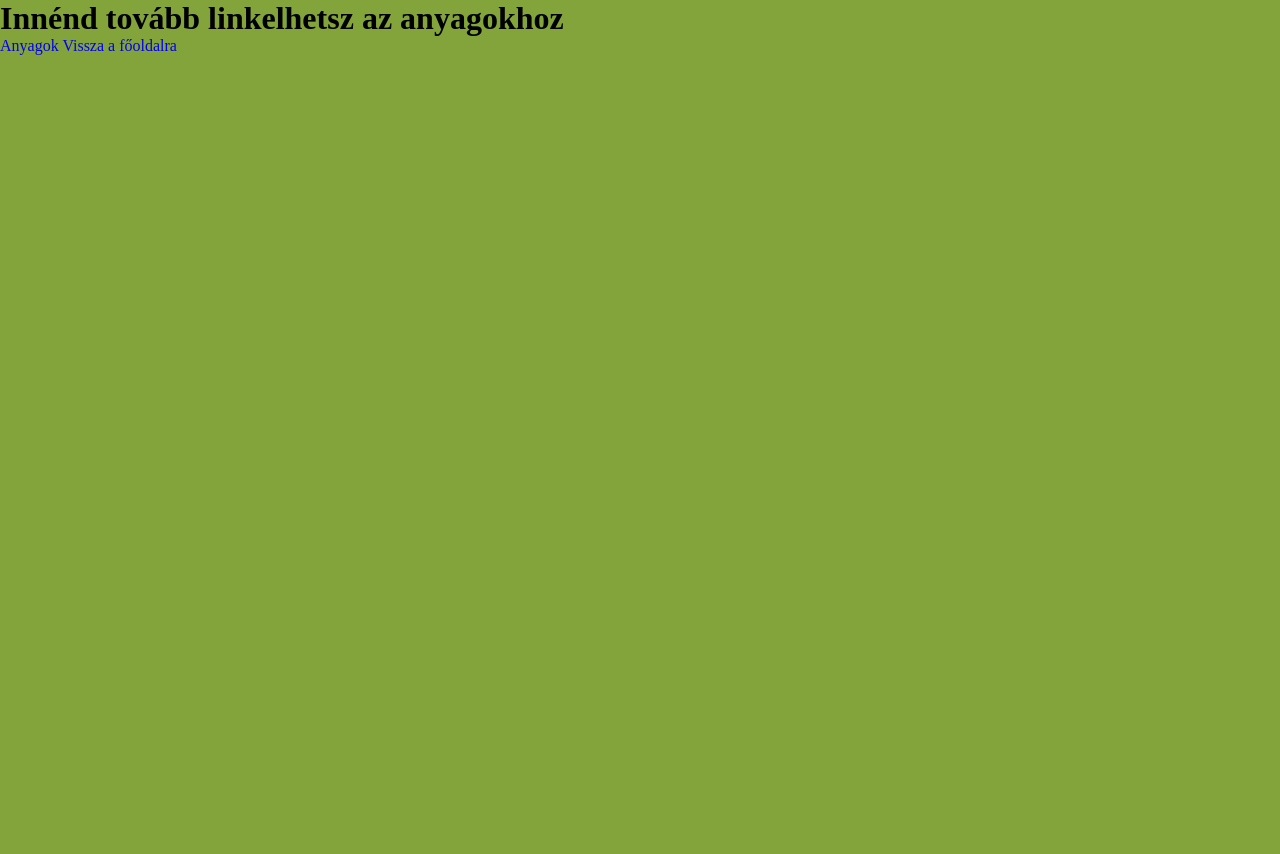
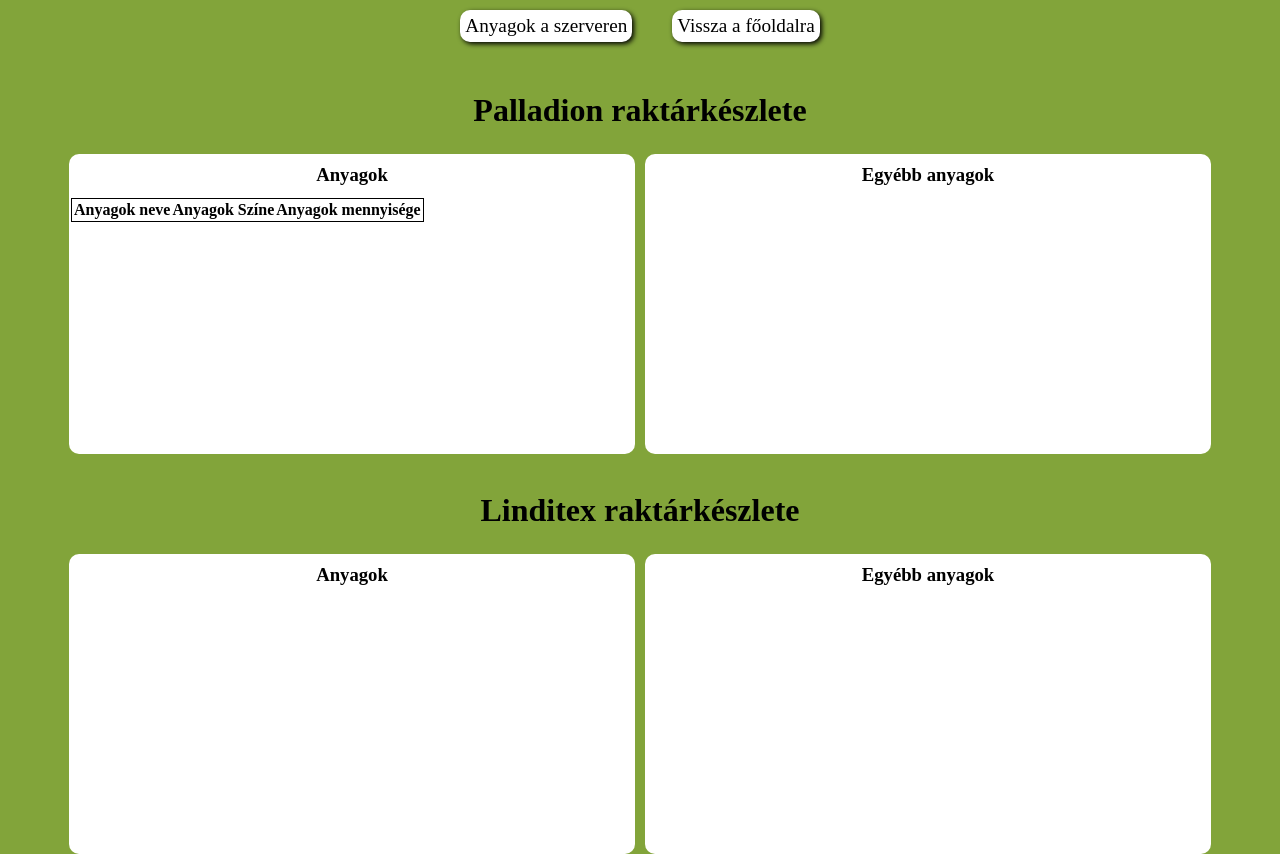
Before and after one commit to AttilaSzabo/Warehouse, a website: page public/warehouse.html in a window 1280 px wide. Before the commit the page ends 800 px from the top, so only its background shows below. Drawn offline with Linux system fonts and the light colour scheme; no server answers.

Commit message:
Fatch data

```diff
--- a/main.js
+++ b/main.js
@@ -62,5 +62,4 @@
         color: request.body.color,
         quantity: request.body.quantity
     });
-    response.send({status:true});
-})
+});
--- a/public/css/warehouse.css
+++ b/public/css/warehouse.css
@@ -9,3 +9,82 @@
   body {
        background-color: #82a43a;
   }
+
+  /* Navigációs rész felül */
+
+  .navigation__container {
+       margin: 10px 0;
+  }
+
+  .navigation__box {
+       width: 100%;
+  }
+
+  .navigation__item {
+        display: flex;
+        justify-content: center;
+  }
+
+  .navigation__item a {
+        font-size: 1.2rem;
+        color: black;
+        background-color: white;
+        padding: 5px;
+        margin: 0 20px;
+        border-radius: 10px;
+        box-shadow: 2px 2px 5px black;
+        transition: 0.3s;
+  }
+
+  .navigation__item a:hover,
+  .submit__button:hover {
+       transform: translateY(-2px);
+  }
+
+  /* Palladion rész */
+
+  .container {
+        margin: 10px auto;
+        width: 90%;
+        height: 300px;
+  }
+
+  .container h2 {
+        text-align: center;
+        margin: 50px 0 20px 0;
+        font-size: 2rem;
+  }
+
+  .container h3 {
+        text-align: center;
+        margin: 10px 0;
+  }
+
+  .anyagok__box {
+        display: flex;
+        justify-content: space-between;
+        width: 100%;
+        height: 100%;
+  }
+
+  .material__container,
+  .other__materials__container {
+        background-color: white;
+        border-radius: 10px;
+        margin: 5px;
+        width: 100%;
+        height: 100%;
+  }
+
+  .container .linditex {
+       margin-top: 100px;
+  }
+
+  /* Táblázat */
+
+  .tablazat {
+      display: flex;
+      justify-content: space-around;
+      width: 100%;
+      border: 1px solid black;
+  }
--- /dev/null
+++ b/public/js/fetch.js
@@ -0,0 +1,16 @@
+fetch('http://localhost:8000/about/materials')
+    .then(data => data.json())
+    .then(materials => {
+        const materialsItem =
+            materials
+                .map(material => `
+                    <td> ${JSON.stringify(material.name)}</td>
+                    <td>${JSON.stringify(material.color)}</td>
+                    <td> ${JSON.stringify(material.quantity)}e</td>
+                `)
+                .join('')
+
+            document.querySelector('.palladion__materials')
+                .innerHTML = materialsItem;
+    })
+    .catch(console.error)
--- a/public/warehouse.html
+++ b/public/warehouse.html
@@ -1,15 +1,56 @@
 <!DOCTYPE html>
 <html lang="en">
-<head>
-    <meta charset="UTF-8">
-    <meta http-equiv="X-UA-Compatible" content="IE=edge">
-    <meta name="viewport" content="width=device-width, initial-scale=1.0">
-    <link rel="stylesheet" href="./css/warehouse.css">
+  <head>
+    <meta charset="UTF-8" />
+    <meta http-equiv="X-UA-Compatible" content="IE=edge" />
+    <meta name="viewport" content="width=device-width, initial-scale=1.0" />
+    <link rel="stylesheet" href="./css/warehouse.css" />
     <title>Document</title>
-</head>
-<body>
-    <h1>Innénd tovább linkelhetsz az anyagokhoz</h1>
-        <a href="./about/materials">Anyagok</a>
-        <a href="/">Vissza a főoldalra</a>
-</body>
+  </head>
+  <body>
+    <div class="navigation__container">
+        <nav class="navigation__box">
+            <ul>
+                <li class="navigation__item">
+                    <a href="./about/materials">Anyagok a szerveren</a>
+                    <a href="/">Vissza a főoldalra</a>
+                </li>
+            </ul>
+        </nav>
+    </div>
+
+    <div class="container">
+        <h2>Palladion raktárkészlete</h2>
+        <div class="anyagok__box">
+            <div class="material__container">
+                <h3>Anyagok</h3>
+                <table>
+                    <thead class="tablazat">
+                        <th>Anyagok neve</th>
+                        <th>Anyagok Színe</th>
+                        <th>Anyagok mennyisége</th>
+                    </thead>
+                </table>
+                <div class="palladion__materials"></div>
+            </div>
+            <div class="other__materials__container">
+                <h3>Egyébb anyagok</h3>
+            </div>
+        </div>
+    </div>
+
+    <div class="container">
+        <h2 class="linditex">Linditex raktárkészlete</h2>
+        <div class="anyagok__box">
+            <div class="material__container">
+                <h3>Anyagok</h3>
+            </div>
+            <div class="other__materials__container">
+                <h3>Egyébb anyagok</h3>
+            </div>
+        </div>
+    </div>
+
+    <script src="./js/fetch.js"></script>
+  </body>
 </html>
```
Also changed, not shown: public/materials.html (added, +12 -0 lines). Lines whose indentation alone changed are shown as unchanged.
